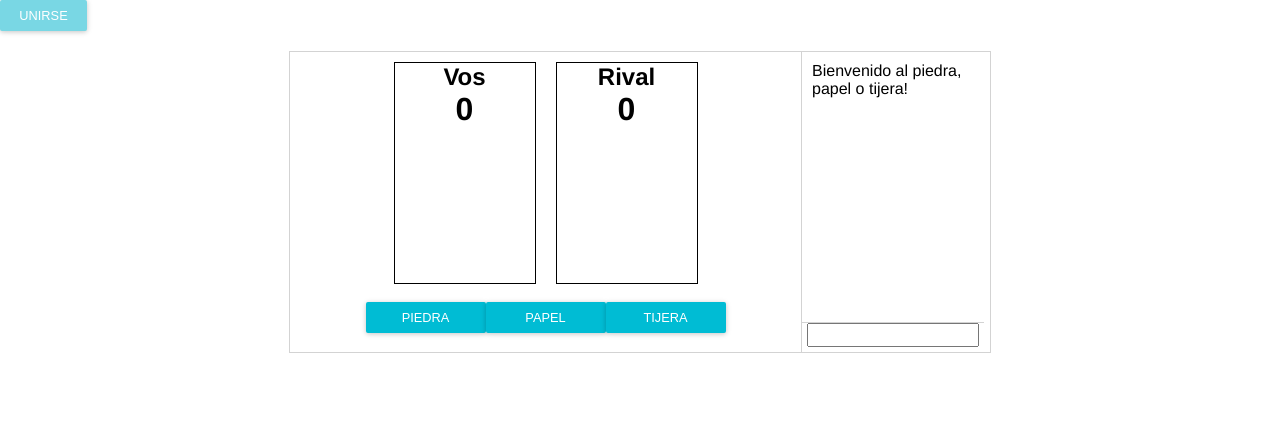
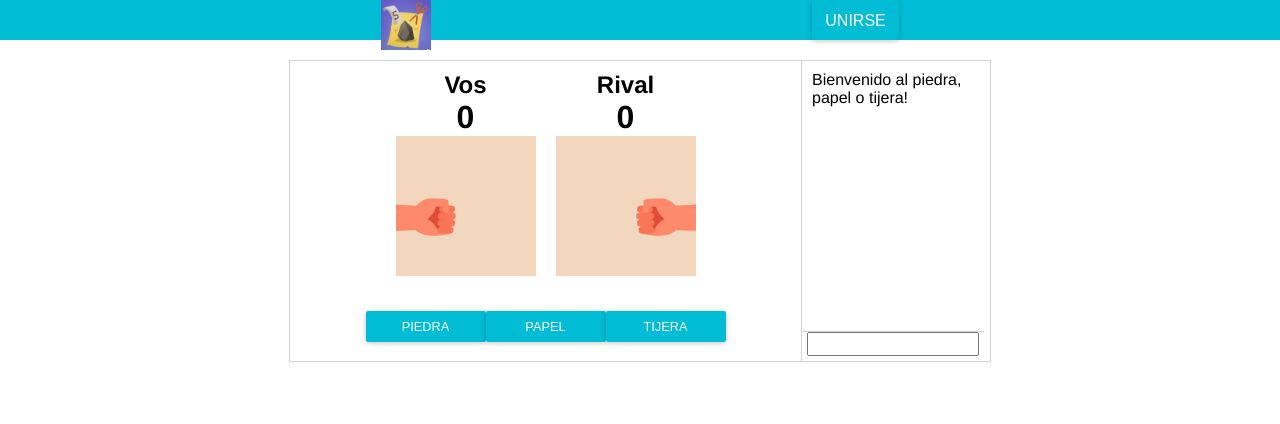
Before and after one commit to GonzaloAgu/piedra-papel-tijera, a website: page client/index.html in a window 1280 px wide. Drawn offline with nearby package versions, Linux system fonts and the light colour scheme; no server answers.

Commit message:
navbar e imagenes añadidas

```diff
--- a/client/index.html
+++ b/client/index.html
@@ -10,17 +10,23 @@
 </head>
 
 <body>
-  <button id="join">Unirse</button>
+  <navbar>
+    <img id="logo" src="./assets/img/rps-draw.png">
+    <button id="join">Unirse</button>
+  </navbar>
+
   <div class="rps-wrapper">
     <div id="main-game">
       <div id="players-wrapper">
         <div class="player" id="local">
           <h2 class="name">Vos</h2>
           <h1 class="score" id="p0">0</h1>
+          <img class="hand mirror" src="./assets/img/idle.png">
         </div>
         <div class="player" id="opponent">
           <h2 class="name">Rival</h2>
           <h1 class="score" id="p1">0</h1>
+          <img class="hand" src="./assets/img/idle.png">
         </div>
       </div>
 
--- a/client/styles/main.css
+++ b/client/styles/main.css
@@ -35,6 +35,25 @@ button.turn {
 
 button.turn:hover {
   background-color: #eaeaea;
+}
+
+navbar {
+  display: flex;
+  justify-content: space-evenly;
+  height: 40px;
+  width: 100%;
+  background-color: #00bcd4;
+}
+
+#logo {
+  width: 50px;
+  height: 50px;
+}
+
+#join {
+  padding: 0;
+  margin: 0;
+  font-size: 1rem;
 }
 
 .rps-wrapper {
@@ -86,7 +105,6 @@ button.turn:hover {
   width: 140px;
   height: 220px;
   margin: 10px;
-  border: solid 1px black;
   text-align: center;
 }
 
@@ -94,6 +112,13 @@ button.turn:hover {
   margin: 0;
 }
 
+.hand {
+  width: 100%;
+}
+
+.mirror {
+  transform: scaleX(-1);
+}
 
 #elements-wrapper {
   display: flex;
```
Also changed, not shown: client/assets/img/idle.png (added), client/assets/img/paper.png (added), client/assets/img/rock.png (added), client/assets/img/rps-draw.png (added), client/assets/img/scissor.png (added).
